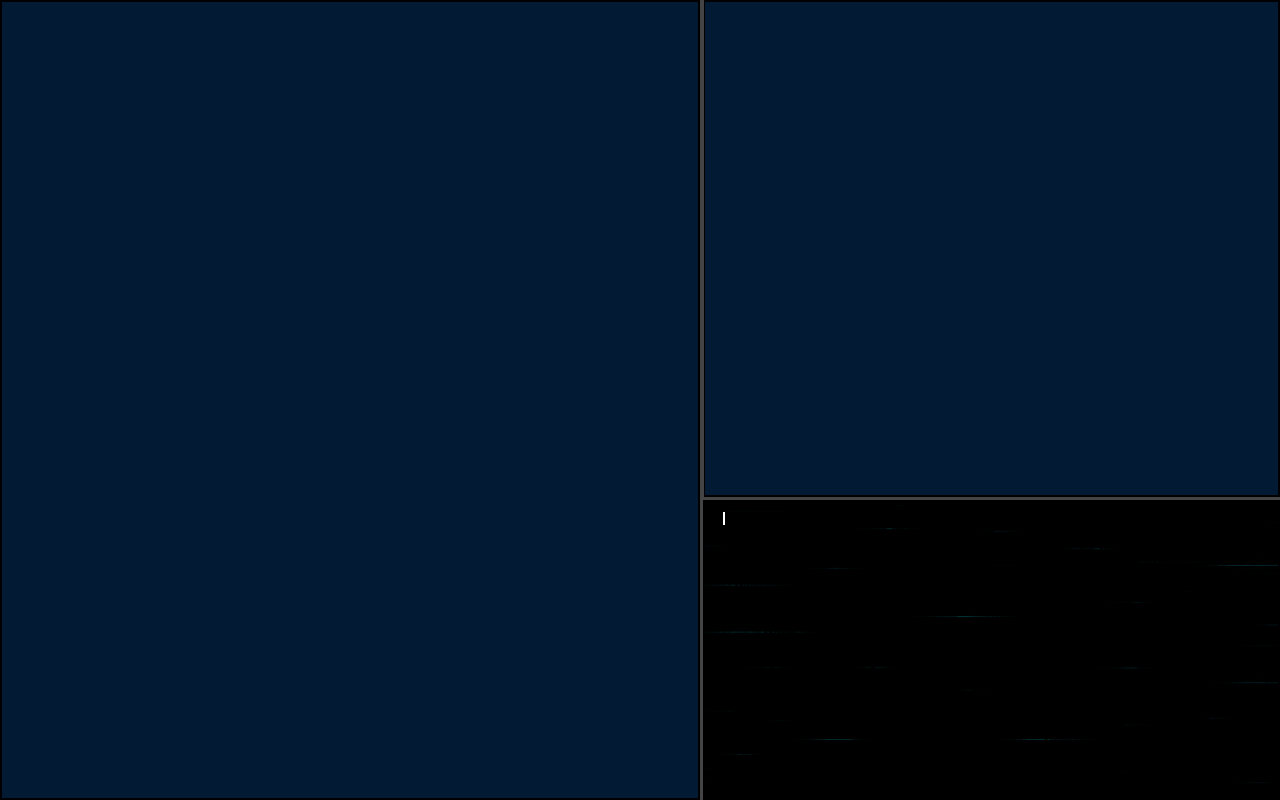
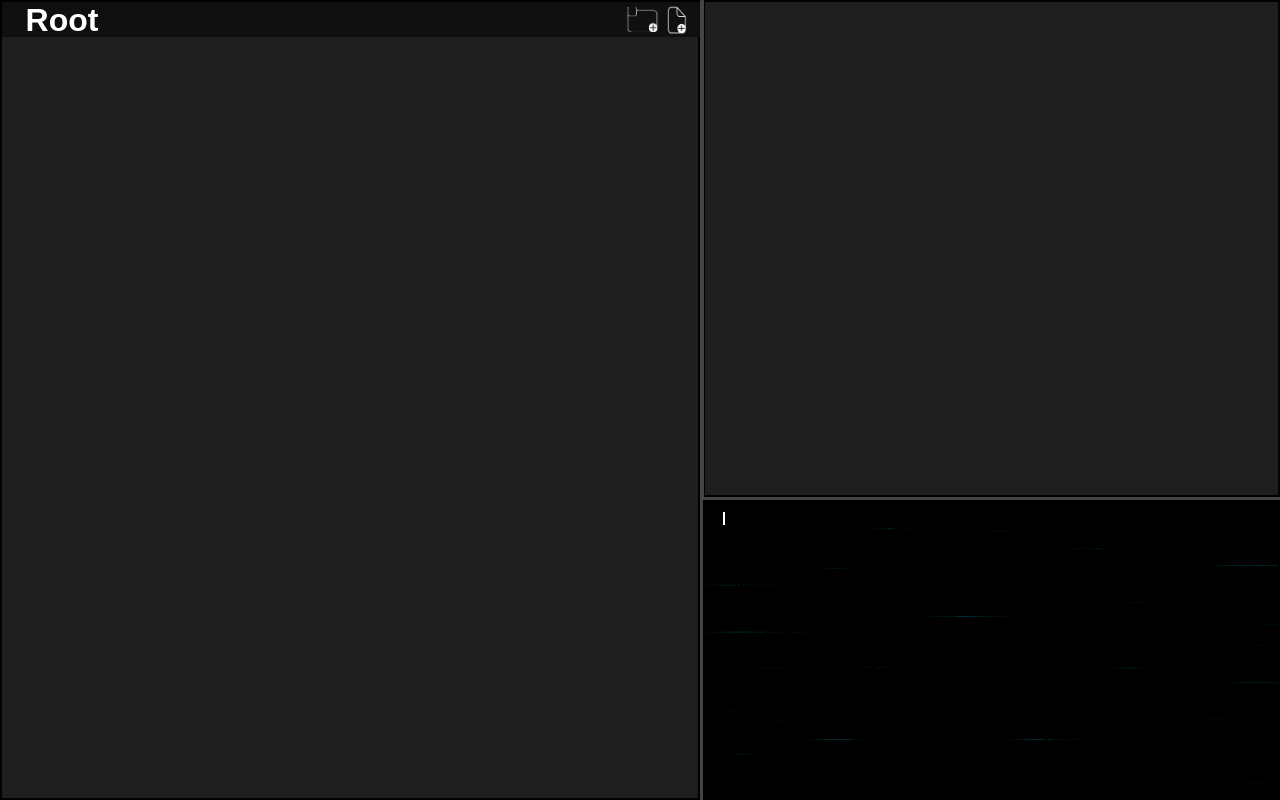
Before and after one commit to RobertStamatoiu/File-visualizer, a plain HTML site: page index.html in a window 1280 px wide. Drawn offline with Linux system fonts and the light colour scheme.

Commit message:
added icons and started the tree UI

```diff
--- a/index.html
+++ b/index.html
@@ -12,14 +12,16 @@
 <body>
 
     <div class="layout">
-        <div id="tree" class="block">
-
+        <div id="tree-container" class="block">
+            <div id="tree-top-bar">
+                <div id="name">Root</div>
+                <div id="add-file-button"></div>
+                <div id="add-folder-button"></div>
+            </div>
+            <div class="file folder" id="work"></div>
         </div>
         <div id="terminal" class="block">
             <div class="terminal-overlay"></div>
-            <div id="terminal-bar">
-
-            </div>
             <div id="terminal-input">
                 <span id="prompt"></span>
                 <span id="command"></span>
--- a/script.js
+++ b/script.js
@@ -8,6 +8,9 @@ const RowSeparator = document.getElementById("horizontal-separator");
 const ColSeparator = document.getElementById("vertical-separator");
 const terminal = document.getElementById("terminal");
 const commandElement = document.getElementById("command");
+const treeTopBar = document.getElementById("tree-top-bar");
+const addFileIcon = document.getElementById("add-file-button");
+const TypeFile = document.querySelector('.file');
 
 // the panel type (later used for focusing / colapsing)
 
@@ -110,7 +113,11 @@ document.addEventListener('mousemove', (event) => {
     }
     if (col_dragging) {
         const x = event.clientX;
-        layout.style.gridTemplateColumns = `${Math.max(min_width, Math.min(x, window.innerWidth - min_width))}px 5px 1fr`;
+        const width = Math.max(min_width, Math.min(x, window.innerWidth - min_width));
+        layout.style.gridTemplateColumns = `${width}px 5px 1fr`;
+        treeTopBar.style.width = `${width - 2}px`;
+        TypeFile.style.width = `${width - 12}px`;
+
     } else {
         const y = event.clientY;
         layout.style.gridTemplateRows = `${Math.max(min_height, Math.min(y, window.innerHeight - min_height))}px 5px 1fr`;
--- a/style.css
+++ b/style.css
@@ -30,7 +30,7 @@ body {
 .block {
     border: 2px solid black;
     user-select: none;
-    background-color: #021a33;
+    background-color: #1e1e1e;
 }
 
 #terminal {
@@ -49,6 +49,82 @@ body {
     overflow-y: auto;
 }
 
+#tree-top-bar {
+    position: relative;
+
+
+    width: 698px;
+    height: 35px;
+
+    background-color: #0f0f0f;
+}
+
+#add-file-button {
+    position: absolute;
+
+    width: 20px;
+    height: 30px;
+
+    right: 13px;
+    top: 3px;
+
+    background-image: url("images/add-file-icon.png");
+    background-size: cover;
+    background-position: center;
+    background-repeat: no-repeat;
+    opacity: 1;
+}
+
+#add-folder-button {
+    position: absolute;
+
+    width: 35px;
+    height: 25px;
+
+    right: 40px;
+    top: 5px;
+
+    background-image: url("images/add-folder-icon.png");
+    background-size: cover;
+    background-position: center;
+    background-repeat: no-repeat;
+    opacity: 1;
+}
+
+#name {
+    position: absolute;
+
+    width: 100px;
+    height: 30px;
+
+    left: 10px;
+    top: 0px;
+    bottom: 3px;
+
+    text-align: center;
+    color: white;
+    font-weight: bolder;
+    font-size: xx-large;
+}
+
+#add-file-button:hover,
+#add-folder-button:hover,
+.file:hover {
+    border: 1px dashed white;
+}
+
+.file {
+    position: absolute;
+
+    top:40px;
+    left:10px;
+
+    width: 688px;
+    height: 30px;
+}
+
+
+
 .terminal-overlay {
     position: absolute;
     inset: 0;
@@ -64,7 +140,22 @@ body {
     z-index: 0;
 }
 
-#tree {
+.node {
+    position: absolute;
+
+    margin-top: 50px;
+    margin-left: 70px;
+
+    border: none;
+
+    width: 150px;
+    height: 20px;
+
+    background-color: #2b2b2b;
+    color: #ffffff;
+}
+
+#tree-container {
     grid-column: 1;
     grid-row: 1 / 4;
 }
@@ -115,9 +206,27 @@ body {
 
 /* here we add colors for the text to be used later */
 
-.command     { color: #FF1744; font-weight: bold; }
-.fluorescent { color: #CCFF00; }
-.info        { color: #5FDDEF; }
-.success     { color: #0DDF0A; }
-.flag        { color: #717171; }
-.filepath    { color: #a3edea; }
+.command {
+    color: #FF1744;
+    font-weight: bold;
+}
+
+.fluorescent {
+    color: #CCFF00;
+}
+
+.info {
+    color: #5FDDEF;
+}
+
+.success {
+    color: #0DDF0A;
+}
+
+.flag {
+    color: #717171;
+}
+
+.filepath {
+    color: #a3edea;
+}
```
Also changed, not shown: images/add-file-icon.png (added), images/add-folder-icon.png (added).
